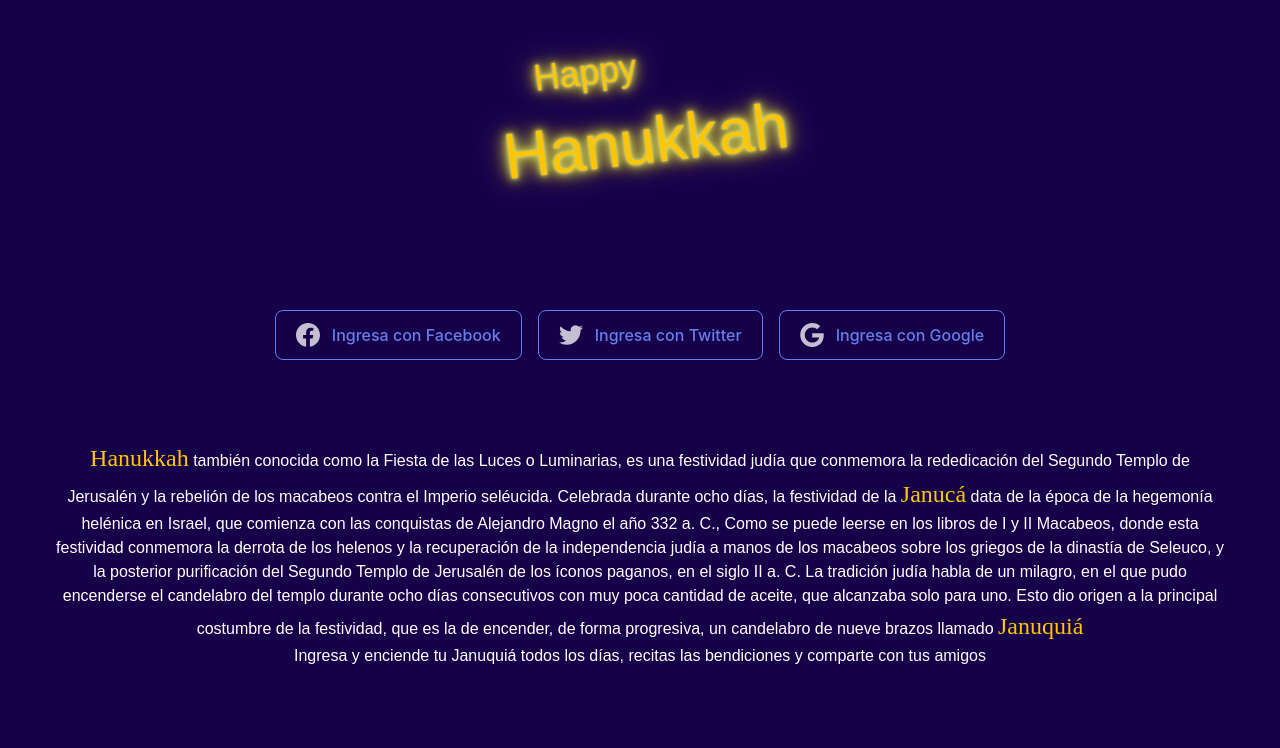
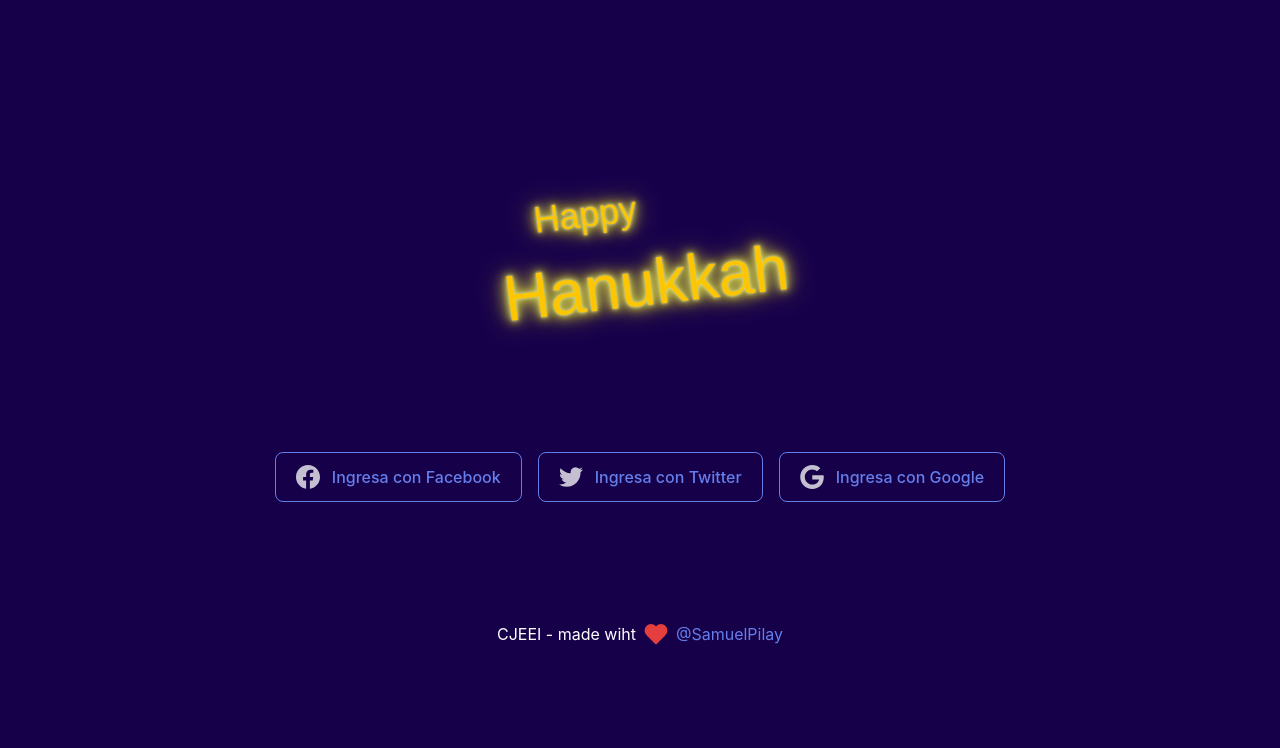
Before and after one commit to yhau1989/Happy-Hanukkah, a Next.js app in the folder hanukkah-site/: page / in a window 1280 px wide. Shown: the top 748 px of the page. Built offline with nearby package versions, Linux system fonts and the light colour scheme; no server answers.

Commit message:
Update index.js

```diff
--- a/hanukkah-site/pages/index.js
+++ b/hanukkah-site/pages/index.js
@@ -83,7 +83,7 @@ export default function Home() {
               Ingresa con Google
             </div>
           </div>
-          <div className="text-center text-white px-10 font_Varela">
+          {/* <div className="text-center text-white px-10 font_Varela">
             <span className="important text-2xl">Hanukkah</span> también
             conocida como la Fiesta de las Luces o Luminarias, es una festividad
             judía que conmemora la rededicación del Segundo Templo de Jerusalén
@@ -110,7 +110,7 @@ export default function Home() {
           </div>
           <div className="my-animate-bounce w-full sm:w-3/4 md:w-3/4 lg:w-2/3 xl:w-3/5 my-16">
             <DinamicFamily />
-          </div>
+          </div> */}
           <DinamicFooter />
         </div>
       </div>
```
